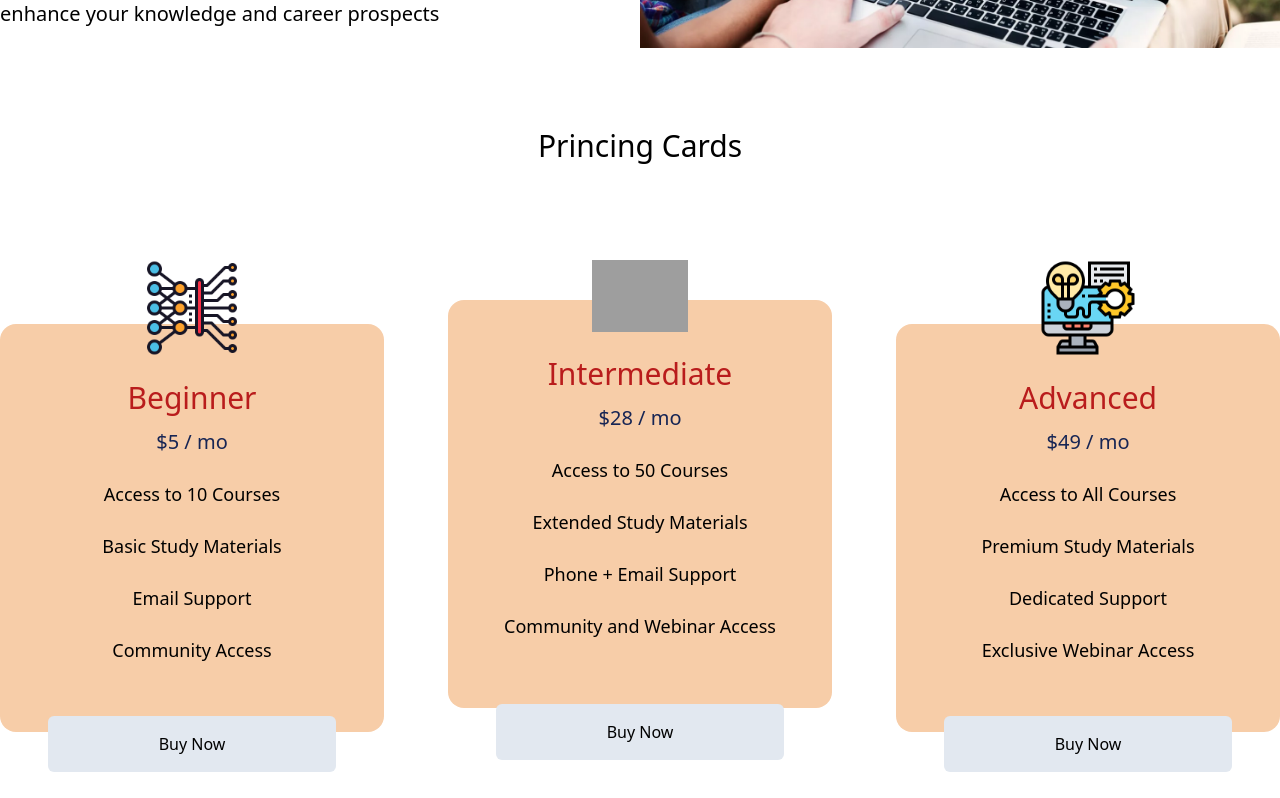
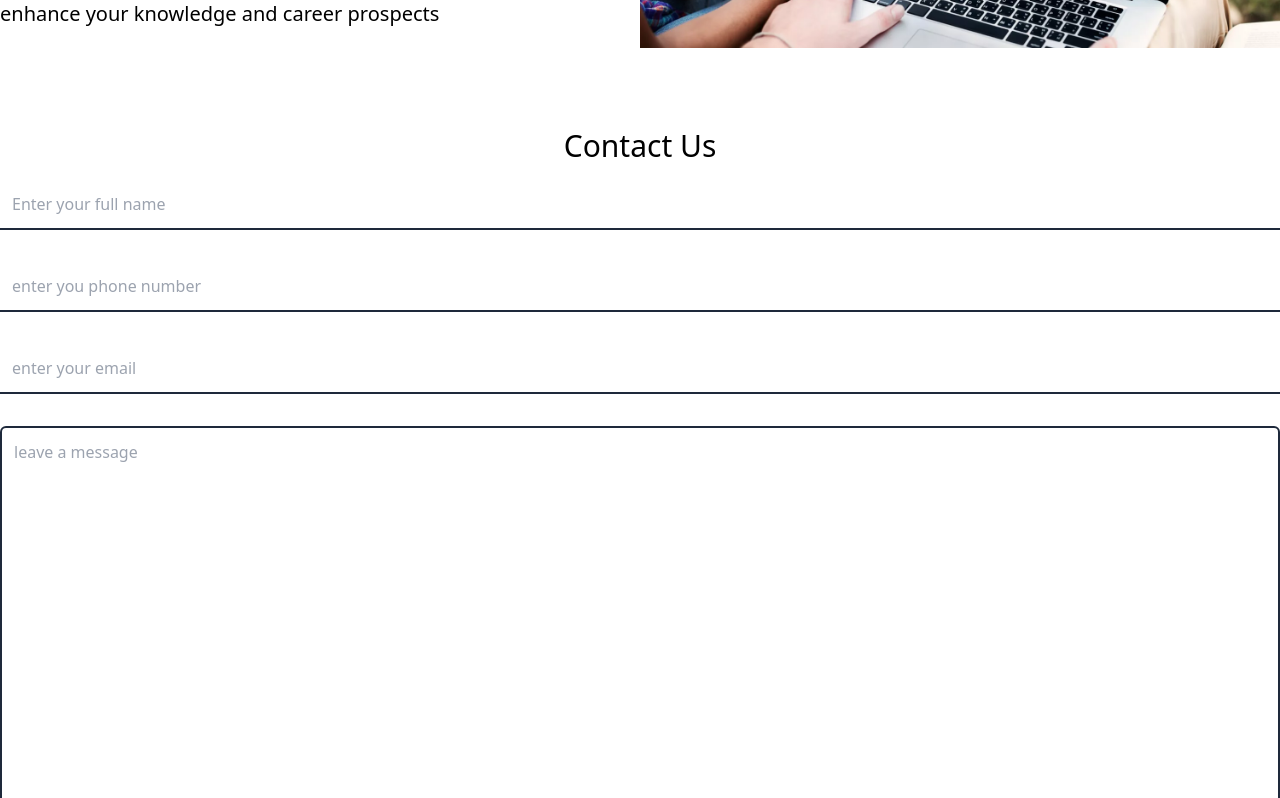
Before and after one commit to MaryJoeKhoury/digital-learning, a Next.js app: page / in a window 1280 px wide. Shown: the part 1220-2018 px from the top of the page. Built offline with nearby package versions, Linux system fonts and the light colour scheme; grey boxes are pictures that could not be loaded.

Commit message:
form required values

```diff
--- a/components/Navigation.js
+++ b/components/Navigation.js
@@ -74,7 +74,7 @@ const Navigation = () => {
             </a>
           </li>
           <li>
-            <a href="#custumor-review" className="text-black">
+            <a href="#pricing-cards" className="text-black">
               Pricing Cards
             </a>
           </li>
--- /dev/null
+++ b/components/TestContactForm.js
@@ -0,0 +1,50 @@
+import SectionTitle from "./SectionTitle";
+import ContactInfo from "./ContactInput";
+import Button from "./Button";
+const ContactContainer = (props) => {
+  return (
+    <form
+      className=" sm-alignement  alignement xl:max-w-7xl m-auto "
+      id="contact-us"
+    >
+      <SectionTitle title="Contact Us" />
+      <div className="flex flex-col justify-center align-middle items-center w-full lg:justify-center">
+        <div className=" w-full ">
+          <input
+            type="text"
+            name="name"
+            placeholder="Enter your full name"
+            required
+            className="w-full my-4 outline-none border-slate-800 border-solid border-b-2 p-3 "
+          />
+          <input
+            type="phone"
+            name="phone"
+            placeholder="enter you phone number"
+            required
+            className="w-full my-4 outline-none border-slate-800 border-solid border-b-2 p-3 "
+          />
+
+          <input
+            type="email"
+            name="email"
+            placeholder="enter your email"
+            required
+            className="w-full my-4 outline-none border-slate-800 border-solid border-b-2 p-3 "
+          />
+        </div>
+        <textarea
+          placeholder="leave a message"
+          required
+          className="w-full h-96 rounded-md my-4 outline-none border-slate-800 border-solid border-2 m-auto p-3 "
+        />
+        <input
+          type="submit"
+          className="bg-slate-200 text-black rounded-md py-4 px-3 transition-transform w-1/2 mb-4 hover:translate-y-[-0.25rem] hover:bg-slate-300 hover:shadow-lg hover:shadow-indigo-500/30"
+        />
+      </div>
+    </form>
+  );
+};
+
+export default ContactContainer;
--- a/pages/index.js
+++ b/pages/index.js
@@ -3,6 +3,7 @@ import { Inter } from "next/font/google";
 import Footer from "@/components/Footer";
 import HeroArea from "@/components/HeroArea";
 import AboutUs from "@/components/AboutUs";
+import TestContactForm from "@/components/TestContactForm";
 import CardContainer from "@/components/CardContainer";
 import ContactContainer from "@/components/ContactContainer";
 import ContactInput from "@/components/ContactInput";
@@ -133,7 +134,7 @@ export default function Home() {
           aboutImage={info.aboutImage}
         />
       ))}
-      <CardContainer>
+      {/* <CardContainer>
         {planInfo.map((plan) => (
           <Card
             image={plan.image}
@@ -151,7 +152,9 @@ export default function Home() {
             placeholder={input.placeholder}
           />
         ))}
-      </ContactContainer>
+      </ContactContainer> */}
+
+      <TestContactForm />
       <Footer />
     </div>
   );
```
